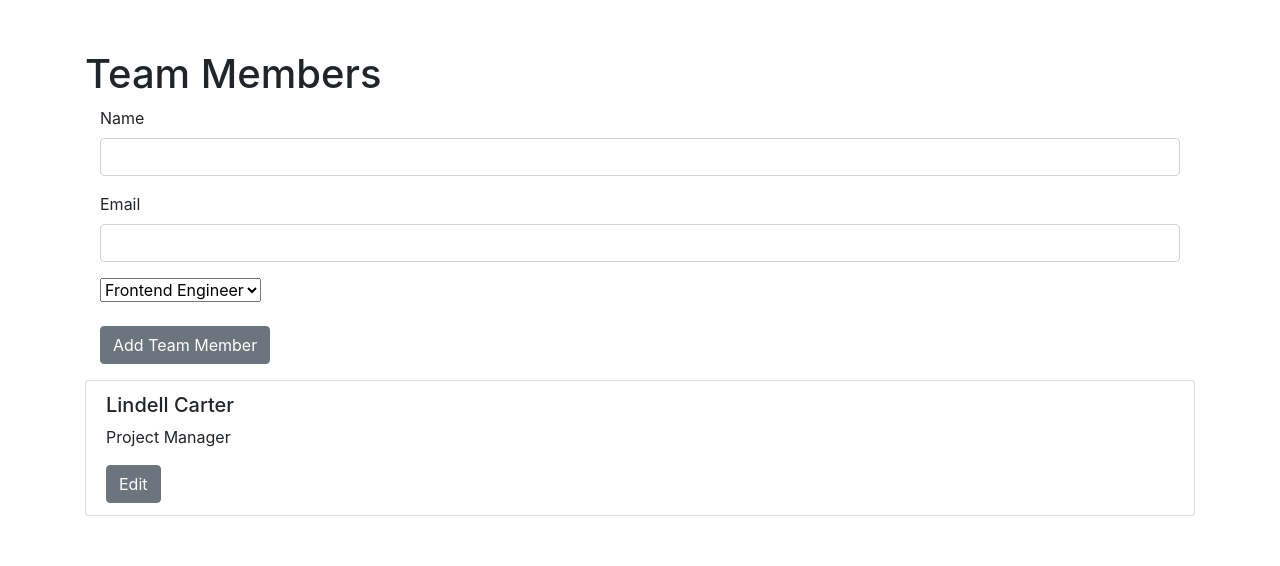
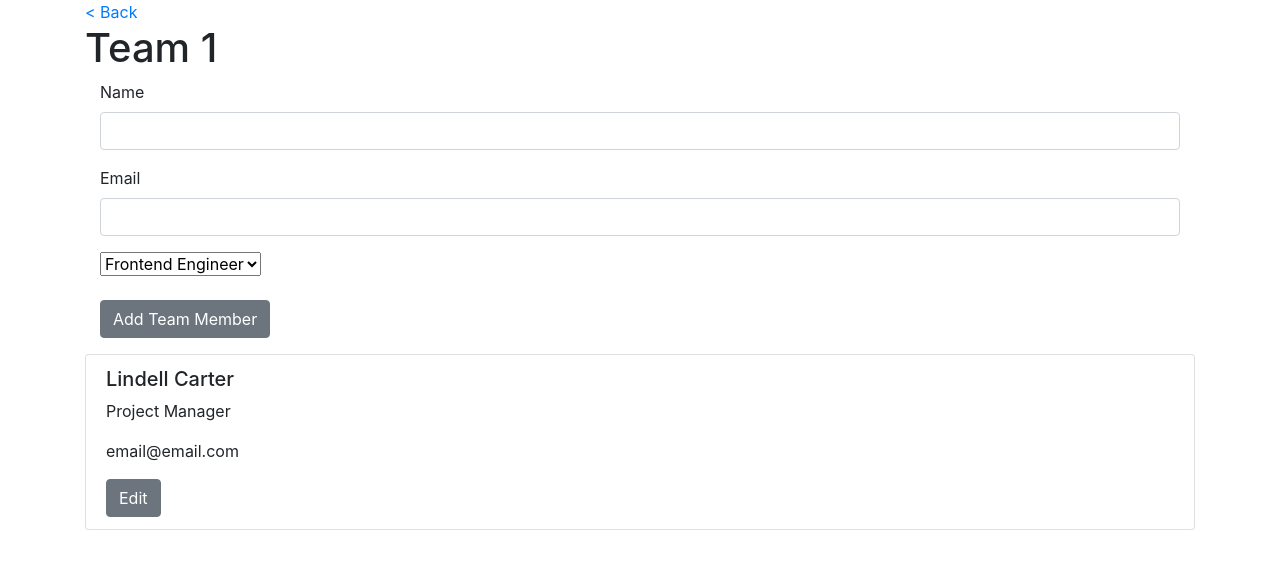
Before and after one commit to bloominstituteoftechnology/team-builder, a React (Create React App) app in the folder team-builder/: page /teams/8178fd7b-9544-4c42-a0b8-7daf705d621c in a window 1280 px wide. Shown: the top 566 px of the page. Built offline with nearby package versions, Linux system fonts and the light colour scheme.

Commit message:
add routing and multiple teams

```diff
--- a/team-builder/package.json
+++ b/team-builder/package.json
@@ -10,6 +10,8 @@
     "@types/node": "^12.20.4",
     "@types/react": "^17.0.2",
     "@types/react-dom": "^17.0.1",
+    "@types/react-router-dom": "^5.1.7",
+    "@types/uuid": "^8.3.0",
     "bootstrap": "^4.6.0",
     "react": "^17.0.1",
     "react-dom": "^17.0.1",
@@ -17,6 +19,7 @@
     "react-scripts": "4.0.3",
     "reactstrap": "^8.9.0",
     "typescript": "^4.1.5",
+    "uuid": "^8.3.2",
     "web-vitals": "^1.1.0"
   },
   "scripts": {
--- a/team-builder/src/App.tsx
+++ b/team-builder/src/App.tsx
@@ -1,64 +1,105 @@
 import { useState } from 'react'
+import { Switch, Route } from 'react-router-dom'
+import { v4 as uuid } from 'uuid'
+import { CreateTeamMemberModel, TeamMemberModel, TeamRoles } from './models/TeamMember'
+import { TeamModel } from './models/team.model'
 
-import { CreateTeamMemberModel, TeamMemberModel, TeamRoles } from './models/TeamMember'
+import Home from './components/Home'
+import Teams from './components/Team/Teams'
 
-import { Container } from 'reactstrap'
-
-import Team from './components/Team'
-import Form from './components/Form'
-
-const InitialTeamData: TeamMemberModel[] = [
+const INITAL_TEAMS: TeamModel[] = [
   {
-    id: 'user1',
+    id: uuid(),
+    name: 'Team 1',
+    teamMembers: [{
+      id: uuid(),
       name: 'Lindell Carter',
       email: 'email@email.com',
       role: TeamRoles.ProjectManager
+    }]
+  },
+  {
+    id: uuid(),
+    name: 'Team 2',
+    teamMembers: [{
+      id: uuid(),
+      name: 'SpongeBob',
+      email: 'bob@squarepants.com',
+      role: TeamRoles.BackEnd
+    }, {
+      id: uuid(),
+      name: 'Superman',
+      email: 'clark_kent@yahoo.com',
+      role: TeamRoles.UIDesign
+    }]
   }
 ]
 
 function App() {
-  const [team, setTeam] = useState<TeamMemberModel[]>(InitialTeamData)
+  const [teams, setTeams] = useState<TeamModel[]>(INITAL_TEAMS)
   const [memberToEdit, setMemberToEdit] = useState<TeamMemberModel | null>(null)
 
-  const addMember = (data: CreateTeamMemberModel) => {
+  const addMember = (teamId: string) => (data: CreateTeamMemberModel) => {
     const id = new Date().toString()
     const newTeamMember: TeamMemberModel = {
       ...data,
       id
     }
-    setTeam([...team, newTeamMember])
+
+    setTeams(teams.map(team => {
+      if (teamId === team.id) {
+        return {
+          ...team,
+          teamMembers: team.teamMembers.concat(newTeamMember)
+        }
+      } else {
+        return team
+      }
+    }))
   }
 
-  const editMember = (data: TeamMemberModel) => {
-    setTeam(team.map(teamMember => {
+  const editMember = (teamId: string) => (data: TeamMemberModel) => {
+    setTeams(teams.map(team => {
+      if (team.id === teamId) {
+        return {
+          ...team,
+          teamMembers: team.teamMembers.map(teamMember => {
             if (teamMember.id === data.id) {
               return data
             }
             return teamMember
+          })
+        }
+      }
+      return team
     }))
     setMemberToEdit(null)
   }
 
-  const onClickEdit = (id: string) => {
-    const teamMember = team.find(tm => tm.id === id)
+  const onClickEdit = (teamId: string) => (id: string) => {
+    const team = teams.find(team => team.id === teamId)
+    if (!team) return
+    const teamMember = team.teamMembers.find(teamMember => teamMember.id === id)
     if (teamMember) {
       setMemberToEdit(teamMember)
     }
   }
 
   return (
-    <Container style={{
-      marginTop: 50
-    }}>
-      <h1>Team Members</h1>
-      <Form
+    <Switch>
+      <Route path="/teams/:teamID">
+        <Teams teams={teams}
+          memberToEdit={memberToEdit}
           addMember={addMember}
           editMember={editMember}
-        memberToEdit={memberToEdit}
+          onClickEdit={onClickEdit}
         />
-      <Team team={team} editTeamMember={onClickEdit} />
-    </Container>
-  );
+      </Route>
+      <Route path="/" exact>
+        <Home teams={teams} />
+      </Route>
+    </Switch>
+  )
 }
 
 export default App;
--- /dev/null
+++ b/team-builder/src/components/Home.tsx
@@ -0,0 +1,29 @@
+import { FC } from 'react'
+import { Link } from 'react-router-dom'
+import { Container, ListGroup, ListGroupItem } from 'reactstrap'
+import { TeamModel } from '../models/team.model'
+
+interface HomeProps {
+    teams: TeamModel[]
+}
+
+const Home: FC<HomeProps> = ({ teams }) => {
+    return (
+        <Container>
+            <h1>Teams</h1>
+            <ListGroup>
+                {teams.map(team => {
+                    return (
+                        <ListGroupItem key={team.id}>
+                            <Link to={`/teams/${team.id}`}>
+                                {team.name}
+                            </Link>
+                        </ListGroupItem>
+                    )
+                })}
+            </ListGroup>
+        </Container>
+    )
+}
+
+export default Home
--- a/team-builder/src/components/Team.tsx
+++ /dev/null
@@ -1,34 +0,0 @@
-import React from 'react'
-import { Button, ListGroup, ListGroupItem, ListGroupItemHeading, ListGroupItemText } from 'reactstrap'
-
-import { TeamMemberModel } from '../models/TeamMember'
-
-interface TeamProps {
-    team: TeamMemberModel[]
-    editTeamMember(id: string): void
-}
-
-const Team: React.FC<TeamProps> = ({ team, editTeamMember }) => {
-  const onClickEdit = (id: string) => () => {
-    editTeamMember(id)
-  }
-
-    return (
-        <ListGroup>
-        {team.map(teamMember => (
-          <ListGroupItem key={teamMember.id}>
-            <ListGroupItemHeading>
-              {teamMember.name}
-            </ListGroupItemHeading>
-            <ListGroupItemText>
-                {teamMember.role}
-            </ListGroupItemText>
-            <Button onClick={onClickEdit(teamMember.id)}>Edit</Button>
-          </ListGroupItem>
-        ))}
-      </ListGroup>
-
-    )
-}
-
-export default Team
--- /dev/null
+++ b/team-builder/src/components/Team/Team.tsx
@@ -0,0 +1,33 @@
+import { FC } from 'react'
+import { TeamModel } from '../../models/team.model'
+import { CreateTeamMemberModel, TeamMemberModel } from '../../models/TeamMember'
+import Form from '../Form'
+import TeamList from './TeamList'
+
+interface TeamProps {
+    team: TeamModel
+    addMember(_: CreateTeamMemberModel): void
+    editMember(_: TeamMemberModel): void
+    onClickEdit(_: string): void
+    memberToEdit: TeamMemberModel | null
+}
+
+const Team: FC<TeamProps> = ({ team, addMember, editMember, memberToEdit, onClickEdit }) => {
+    return (
+        <>
+        <h1>{team.name}</h1>
+            <Form
+                addMember={addMember}
+                editMember={editMember}
+                memberToEdit={memberToEdit}
+            />
+
+            <TeamList
+                teamMembers={team.teamMembers}
+                onClickEdit={onClickEdit}
+            />
+        </>
+    )
+}
+
+export default Team
--- /dev/null
+++ b/team-builder/src/components/Team/TeamList.tsx
@@ -0,0 +1,54 @@
+import { FC } from 'react'
+
+import { TeamMemberModel } from '../../models/TeamMember'
+
+import {
+    Button,
+    ListGroup,
+    ListGroupItem,
+    ListGroupItemHeading,
+    ListGroupItemText
+} from 'reactstrap'
+
+interface TeamMemberProps {
+    teamMember: TeamMemberModel
+    onClickEdit(id: string): void
+}
+
+const TeamMember: FC<TeamMemberProps> = ({ teamMember, onClickEdit }) => {
+    return (
+        <ListGroupItem>
+            <ListGroupItemHeading>
+                {teamMember.name}
+            </ListGroupItemHeading>
+            <ListGroupItemText>
+                {teamMember.role}
+            </ListGroupItemText>
+            <ListGroupItemText>
+                {teamMember.email}
+            </ListGroupItemText>
+            <Button onClick={_ => onClickEdit(teamMember.id)}>Edit</Button>
+        </ListGroupItem>
+    )
+}
+
+interface TeamMemberListProps {
+    teamMembers: TeamMemberModel[]
+    onClickEdit(id: string): void
+}
+
+const TeamMemberList: FC<TeamMemberListProps> = ({ teamMembers, onClickEdit }) => {
+    return (
+        <ListGroup>
+            {teamMembers.map(teamMember => (
+                <TeamMember
+                    key={teamMember.id}
+                    teamMember={teamMember}
+                    onClickEdit={onClickEdit}
+                />
+            ))}
+        </ListGroup>
+    )
+}
+
+export default TeamMemberList
--- /dev/null
+++ b/team-builder/src/components/Team/Teams.tsx
@@ -0,0 +1,37 @@
+import { FC } from 'react'
+import { useParams, Link } from 'react-router-dom'
+import { Container } from 'reactstrap'
+import { TeamModel } from '../../models/team.model'
+import { CreateTeamMemberModel, TeamMemberModel } from '../../models/TeamMember'
+
+import Team from './Team'
+
+interface TeamsProps {
+    teams: TeamModel[]
+    addMember: (teamID: string) => (newMember: CreateTeamMemberModel) => void
+    editMember: (teamID: string) => (updatedMember: TeamMemberModel) => void
+    onClickEdit: (teamID: string) => (memberID: string) => void
+    memberToEdit: TeamMemberModel | null
+}
+
+const Teams: FC<TeamsProps> = ({ teams, addMember, editMember, memberToEdit, onClickEdit }) => {
+    const { teamID } = useParams<{ teamID: string }>()
+    const team = teams.find(team => team.id === teamID)
+
+    if (!team) return null
+
+    return (
+        <Container>
+            <Link to="/">&lt; Back</Link>
+            <Team
+                team={team}
+                addMember={addMember(team.id)}
+                editMember={editMember(team.id)}
+                memberToEdit={memberToEdit}
+                onClickEdit={onClickEdit(team.id)}
+            />
+        </Container>
+    )
+}
+
+export default Teams
--- /dev/null
+++ b/team-builder/src/components/Team/index.ts
@@ -0,0 +1,2 @@
+import Team from './Team'
+export default Team
--- a/team-builder/src/index.tsx
+++ b/team-builder/src/index.tsx
@@ -5,9 +5,13 @@ import 'bootstrap/dist/css/bootstrap.min.css'
 import App from './App';
 import reportWebVitals from './reportWebVitals';
 
+import { BrowserRouter as Router } from 'react-router-dom'
+
 ReactDOM.render(
   <React.StrictMode>
-    <App />
+    <Router>
+      <App />
+    </Router>
   </React.StrictMode>,
   document.getElementById('root')
 );
```
Also changed, not shown: team-builder/src/models/team.model.ts (added, +7 -0 lines), 1 other file (tests, documents, lock files or other folders). Lines whose indentation alone changed are shown as unchanged.
